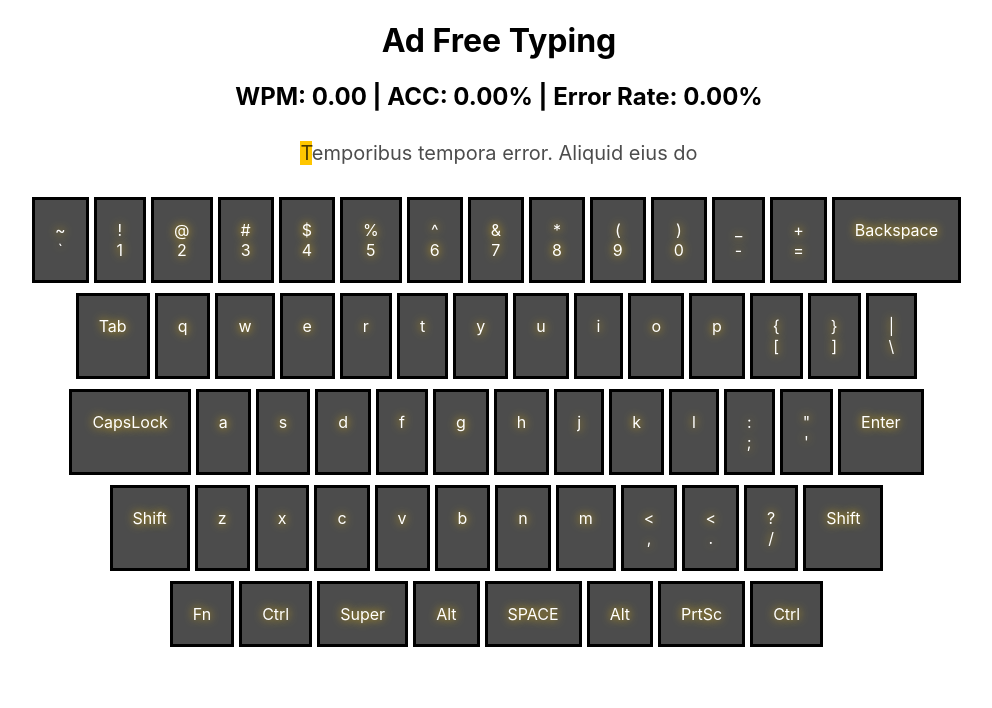
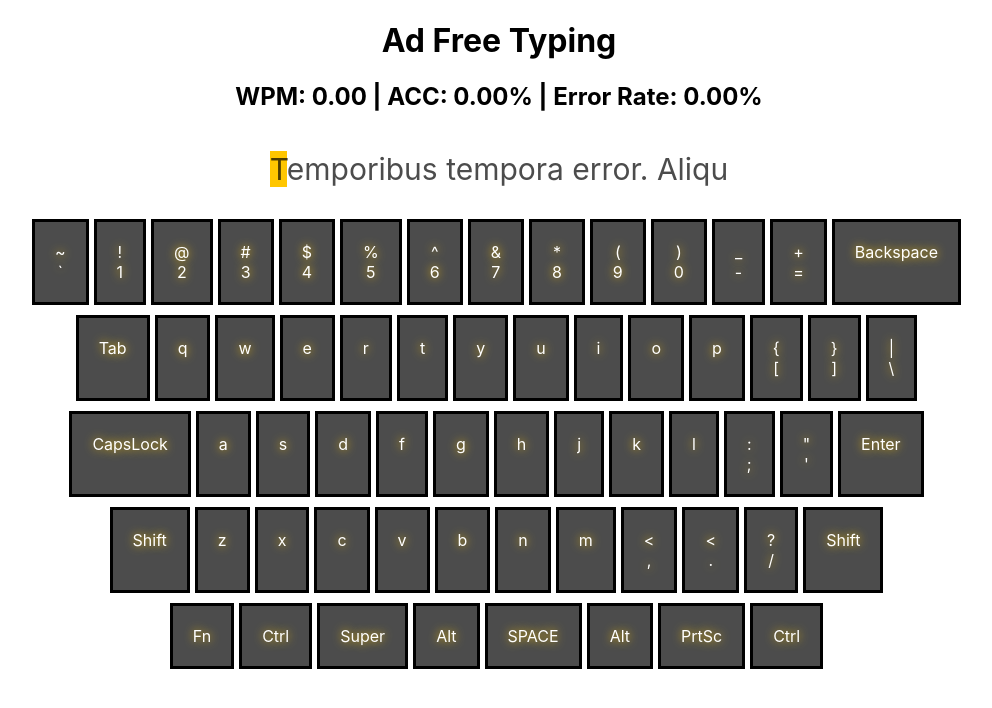
Before and after one commit to jstephensdev/ad-free-typing, a React (Create React App) app: page / in a window 1280 px wide. Shown: the top 708 px of the page, without its empty margins (141-1133 px from the left). Built offline with nearby package versions, Linux system fonts and the light colour scheme.

Commit message:
increasing text font size

```diff
--- a/src/components/Keyboard.tsx
+++ b/src/components/Keyboard.tsx
@@ -14,7 +14,7 @@ export const Keyboard = () => {
     const initialText = faker.lorem.paragraph();
 
     const [leftPadding, setLeftPadding] = useState(
-        new Array(40).fill(' ').join('')
+        new Array(30).fill(' ').join('')
     );
     const [outgoingChars, setOutgoingChars] = useState('');
     const [currentChar, setCurrentChar] = useState(initialText.charAt(0));
@@ -101,10 +101,10 @@ export const Keyboard = () => {
                 }%`}</h2>
                 <p className="text-section">
                     <span className="character-out">
-                        {(leftPadding + outgoingChars).slice(-40)}
+                        {(leftPadding + outgoingChars).slice(-30)}
                     </span>
                     <span className="character-current">{currentChar}</span>
-                    <span>{incomingChars.substring(0, 40)}</span>
+                    <span>{incomingChars.substring(0, 30)}</span>
                 </p>
             </section>
             <table>
--- a/src/css/App.css
+++ b/src/css/App.css
@@ -14,7 +14,7 @@
     padding: 10px;
     margin-bottom: 10px;
     color: rgb(0, 0, 0, 0.7);
-    font-size: 20px;
+    font-size: 30px;
 }
 
 .character-current {
```
